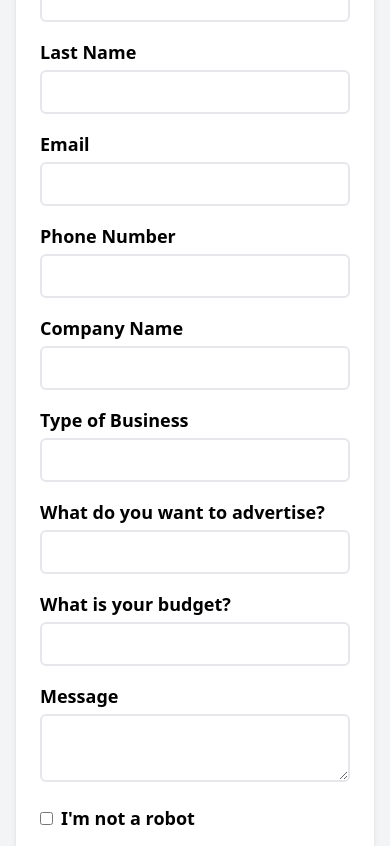
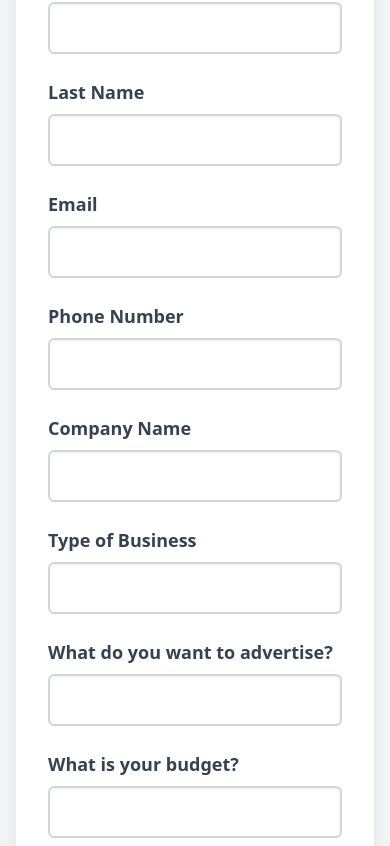
Before and after one commit to Deepak7009/FreeWater, a React (Create React App) app: page /advertise in a window 390 px wide. Shown: the part 6138-6984 px from the top of the page. Built offline with nearby package versions, Linux system fonts and the light colour scheme.

Commit message:
change in get a quote

```diff
--- a/src/components/GetQuote.jsx
+++ b/src/components/GetQuote.jsx
@@ -4,122 +4,122 @@ const GetQuote = () => {
   return (
     <div className="flex justify-center items-center min-h-screen py-8 px-4 bg-gray-100 mt-6">
       <div className="w-full max-w-3xl">
-        <h1 className="text-3xl font-bold mb-4 text-center">Get a Quote</h1>
-        <form className="bg-white p-6 rounded-lg shadow-md w-full">
-          <div className="grid grid-cols-1 md:grid-cols-2 gap-4 mb-4">
+        <h1 className="text-4xl font-bold mb-6 text-center text-gray-800">Get a Quote</h1>
+        <form className="bg-white p-8 rounded-lg shadow-xl w-full relative">
+          <div className="grid grid-cols-1 md:grid-cols-2 gap-6 mb-6">
             <div>
-              <label htmlFor="firstName" className="block mb-1 text-lg font-bold">
+              <label htmlFor="firstName" className="block mb-2 text-lg font-bold text-gray-700">
                 First Name
               </label>
               <input
                 type="text"
                 id="firstName"
                 name="firstName"
-                className="form-input w-full border-2 border-black-200 focus:outline-none focus:ring-2 focus:ring-blue-500 rounded-md p-2"
+                className="form-input w-full border-2 border-gray-300 focus:outline-none focus:ring-2 focus:ring-blue-500 rounded-md p-3 shadow-inner"
               />
             </div>
             <div>
-              <label htmlFor="lastName" className="block mb-1 text-lg font-bold">
+              <label htmlFor="lastName" className="block mb-2 text-lg font-bold text-gray-700">
                 Last Name
               </label>
               <input
                 type="text"
                 id="lastName"
                 name="lastName"
-                className="form-input w-full border-2 border-black-200 focus:outline-none focus:ring-2 focus:ring-blue-500 rounded-md p-2"
+                className="form-input w-full border-2 border-gray-300 focus:outline-none focus:ring-2 focus:ring-blue-500 rounded-md p-3 shadow-inner"
               />
             </div>
           </div>
-          <div className="mb-4">
-            <label htmlFor="email" className="block mb-1 text-lg font-bold">
+          <div className="mb-6">
+            <label htmlFor="email" className="block mb-2 text-lg font-bold text-gray-700">
               Email
             </label>
             <input
               type="email"
               id="email"
               name="email"
-              className="form-input w-full border-2 border-black-200 focus:outline-none focus:ring-2 focus:ring-blue-500 rounded-md p-2"
+              className="form-input w-full border-2 border-gray-300 focus:outline-none focus:ring-2 focus:ring-blue-500 rounded-md p-3 shadow-inner"
             />
           </div>
-          <div className="mb-4">
-            <label htmlFor="phone" className="block mb-1 text-lg font-bold">
+          <div className="mb-6">
+            <label htmlFor="phone" className="block mb-2 text-lg font-bold text-gray-700">
               Phone Number
             </label>
             <input
               type="tel"
               id="phone"
               name="phone"
-              className="form-input w-full border-2 border-black-200 focus:outline-none focus:ring-2 focus:ring-blue-500 rounded-md p-2"
+              className="form-input w-full border-2 border-gray-300 focus:outline-none focus:ring-2 focus:ring-blue-500 rounded-md p-3 shadow-inner"
             />
           </div>
-          <div className="mb-4">
-            <label htmlFor="company" className="block mb-1 text-lg font-bold">
+          <div className="mb-6">
+            <label htmlFor="company" className="block mb-2 text-lg font-bold text-gray-700">
               Company Name
             </label>
             <input
               type="text"
               id="company"
               name="company"
-              className="form-input w-full border-2 border-black-200 focus:outline-none focus:ring-2 focus:ring-blue-500 rounded-md p-2"
+              className="form-input w-full border-2 border-gray-300 focus:outline-none focus:ring-2 focus:ring-blue-500 rounded-md p-3 shadow-inner"
             />
           </div>
-          <div className="mb-4">
-            <label htmlFor="businessType" className="block mb-1 text-lg font-bold">
+          <div className="mb-6">
+            <label htmlFor="businessType" className="block mb-2 text-lg font-bold text-gray-700">
               Type of Business
             </label>
             <input
               type="text"
               id="businessType"
               name="businessType"
-              className="form-input w-full border-2 border-black-200 focus:outline-none focus:ring-2 focus:ring-blue-500 rounded-md p-2"
+              className="form-input w-full border-2 border-gray-300 focus:outline-none focus:ring-2 focus:ring-blue-500 rounded-md p-3 shadow-inner"
             />
           </div>
-          <div className="mb-4">
-            <label htmlFor="advertising" className="block mb-1 text-lg font-bold">
+          <div className="mb-6">
+            <label htmlFor="advertising" className="block mb-2 text-lg font-bold text-gray-700">
               What do you want to advertise?
             </label>
             <input
               type="text"
               id="advertising"
               name="advertising"
-              className="form-input w-full border-2 border-black-200 focus:outline-none focus:ring-2 focus:ring-blue-500 rounded-md p-2"
+              className="form-input w-full border-2 border-gray-300 focus:outline-none focus:ring-2 focus:ring-blue-500 rounded-md p-3 shadow-inner"
             />
           </div>
-          <div className="mb-4">
-            <label htmlFor="budget" className="block mb-1 text-lg font-bold">
+          <div className="mb-6">
+            <label htmlFor="budget" className="block mb-2 text-lg font-bold text-gray-700">
               What is your budget?
             </label>
             <input
               type="text"
               id="budget"
               name="budget"
-              className="form-input w-full border-2 border-black-200 focus:outline-none focus:ring-2 focus:ring-blue-500 rounded-md p-2"
+              className="form-input w-full border-2 border-gray-300 focus:outline-none focus:ring-2 focus:ring-blue-500 rounded-md p-3 shadow-inner"
             />
           </div>
-          <div className="mb-4">
-            <label htmlFor="message" className="block mb-1 text-lg font-bold">
+          <div className="mb-6">
+            <label htmlFor="message" className="block mb-2 text-lg font-bold text-gray-700">
               Message
             </label>
             <textarea
               id="message"
               name="message"
-              className="form-textarea w-full border-2 border-black-200 focus:outline-none focus:ring-2 focus:ring-blue-500 rounded-md p-2"
+              className="form-textarea w-full border-2 border-gray-300 focus:outline-none focus:ring-2 focus:ring-blue-500 rounded-md p-3 shadow-inner"
             ></textarea>
           </div>
-          <div className="mb-4 flex items-center">
+          <div className="mb-6 flex items-center">
             <input
               type="checkbox"
               id="recaptcha"
               name="recaptcha"
-              className="form-checkbox border-2 border-blue-500 focus:outline-none focus:ring-2 focus:ring-blue-500 rounded-md"
+              className="form-checkbox border-2 border-blue-500 focus:outline-none focus:ring-2 focus:ring-blue-500 rounded-md shadow-inner"
             />
-            <label htmlFor="recaptcha" className="ml-2 text-lg font-bold">
+            <label htmlFor="recaptcha" className="ml-2 text-lg font-bold text-gray-700">
               I'm not a robot
             </label>
           </div>
           <button
             type="submit"
-            className="bg-blue-500 hover:bg-blue-700 text-white font-bold py-2 px-4 rounded "
+            className="bg-gradient-to-r from-green-400 to-blue-500 hover:from-green-500 hover:to-blue-600 text-white font-bold py-3 px-6 rounded-md shadow-lg transform hover:scale-105 transition-transform duration-300"
           >
             Send
           </button>
--- a/src/components/Navbar.jsx
+++ b/src/components/Navbar.jsx
@@ -13,7 +13,7 @@ const Navbar = () => {
 
   return (
     <nav className="bg-gray-900 text-gray-300 p-4">
-      <div className="container-fluid mx-auto flex justify-between items-center">
+      <div className="container mx-auto flex justify-between items-center">
         <div className="text-white text-2xl font-bold">FreeWater</div>
         <div className="md:hidden">
           <button
```
